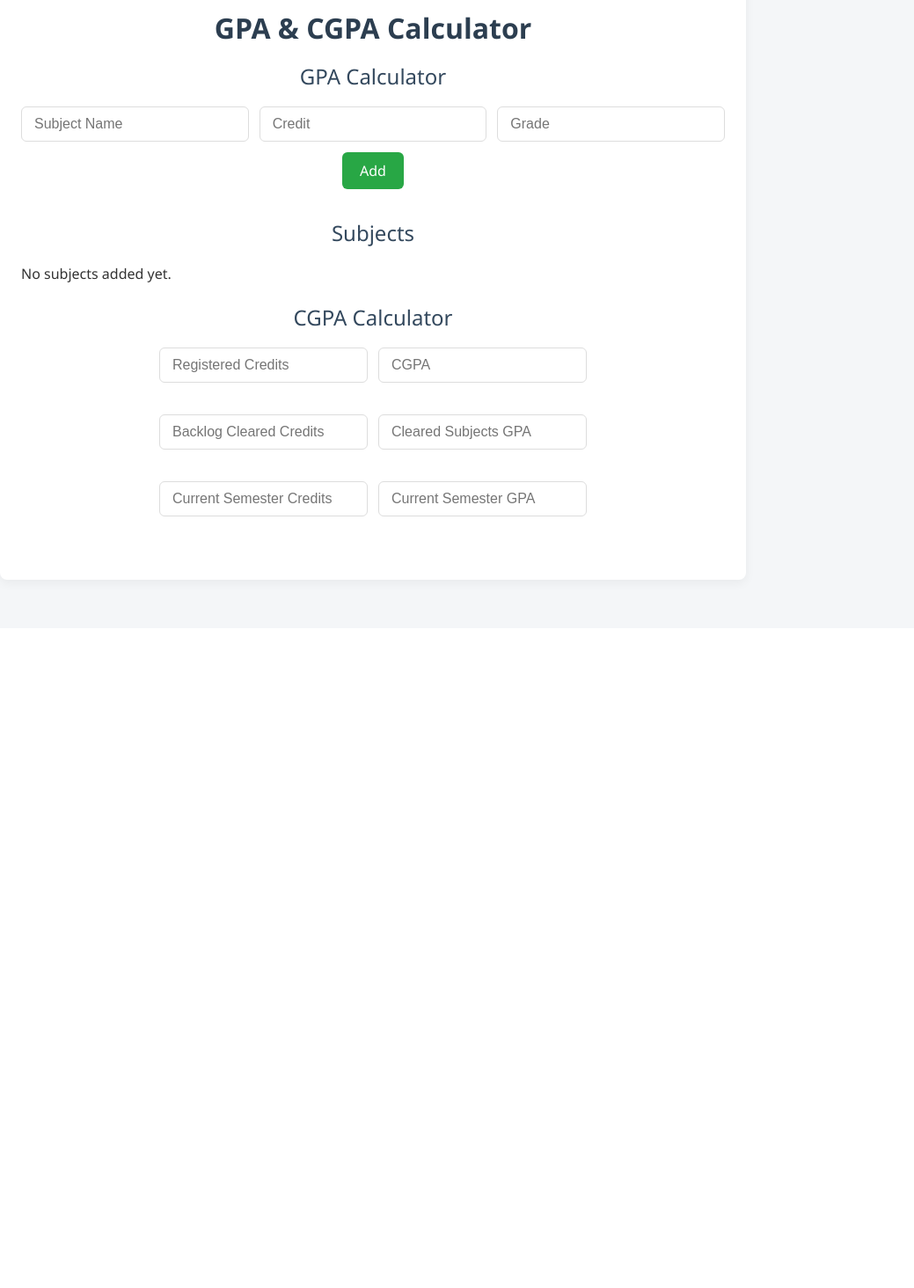
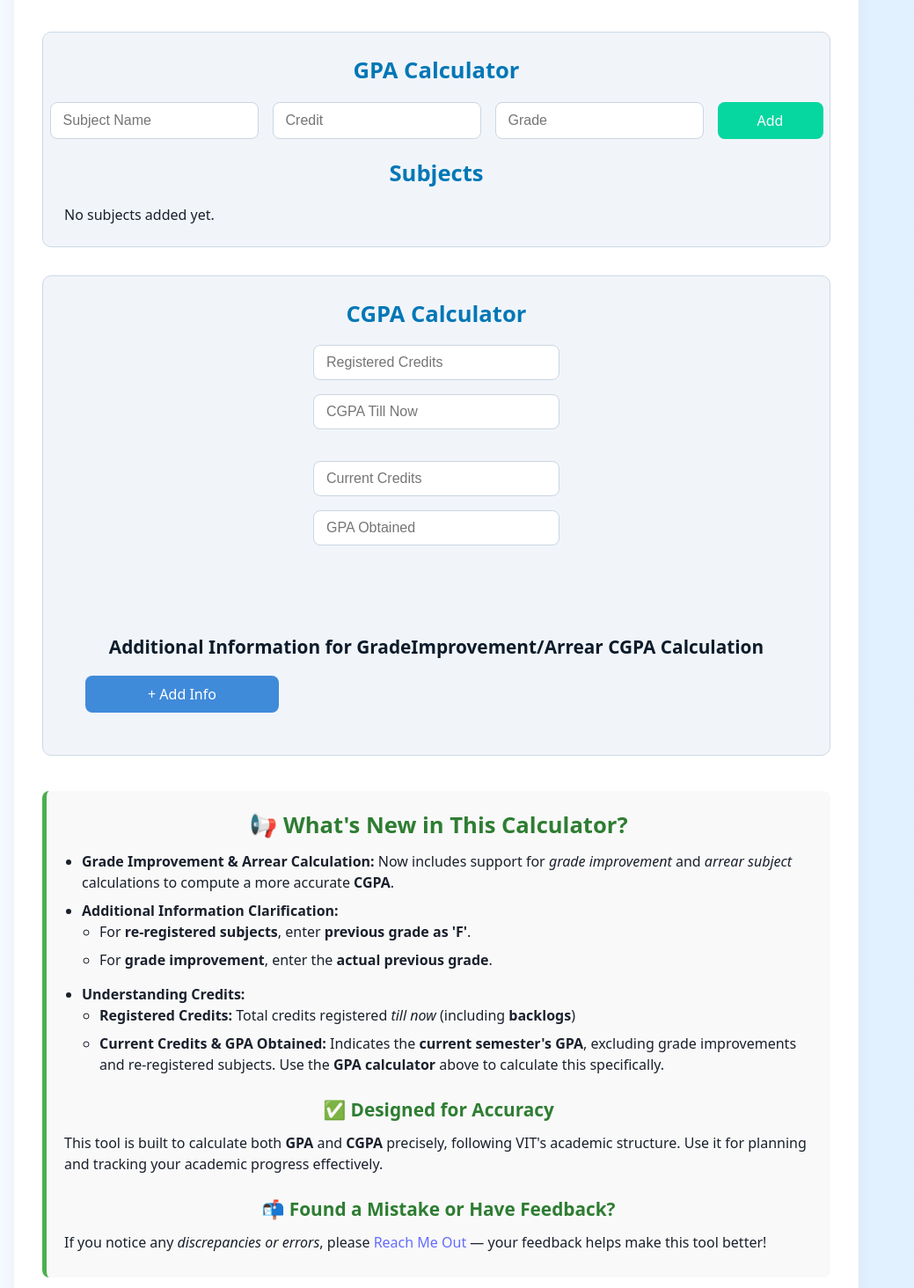
Before and after one commit to chakradharmukkamalla/CGPA, a React (Vite) app: page / in a window 1280 px wide. Shown: the part 86-1550 px from the top of the page at 88% size, without its empty margins (0-1039 px from the left). Before the commit the page ends 800 px from the top, so only its background shows below. Built offline with nearby package versions, Linux system fonts and the light colour scheme; the HTML template or start-up script is replaced by a standard one.

Commit message:
new version

```diff
--- a/src/App.jsx
+++ b/src/App.jsx
@@ -1,15 +1,7 @@
 import React, { useState, useEffect } from 'react';
 import './styles.css';
 
-const gradePoints = {
-  S: 10,
-  A: 9,
-  B: 8,
-  C: 7,
-  D: 6,
-  E: 5,
-  F: 0,
-};
+const gradePoints = { S: 10, A: 9, B: 8, C: 7, D: 6, E: 5, F: 0 };
 
 function App() {
   const [subjects, setSubjects] = useState([]);
@@ -19,71 +11,47 @@ function App() {
   const [gpa, setGpa] = useState(null);
   const [editingIndex, setEditingIndex] = useState(null);
   const [editingGrade, setEditingGrade] = useState('');
-
-  // Added state to track if alert was shown during editing
   const [invalidEditAlertShown, setInvalidEditAlertShown] = useState(false);
 
-  // Projected CGPA Inputs (optional)
   const [regCredits, setRegCredits] = useState('');
   const [prevCgpa, setPrevCgpa] = useState('');
-  const [clearedCredits, setClearedCredits] = useState('');
-  const [clearedGpa, setClearedGpa] = useState('');
   const [currentCredits, setCurrentCredits] = useState('');
   const [currentGpa, setCurrentGpa] = useState('');
   const [projectedCgpa, setProjectedCgpa] = useState(null);
 
-  const isValidGrade = (g) => g && gradePoints.hasOwnProperty(g.toUpperCase());
+  const [additionalInfos, setAdditionalInfos] = useState([]);
+
+  const isValidGrade = g => g && gradePoints.hasOwnProperty(g.toUpperCase());
 
   const addSubject = () => {
     if (!subjectName.trim() || !credit || !isValidGrade(grade)) {
-      alert('Please enter valid subject name, credit, and grade (S, A, B, C, D, E, F)');
+      alert('Valid subject, credit, and grade are required.');
       return;
     }
-
-    const newSubject = {
-      subjectName: subjectName.trim(),
-      credit: parseFloat(credit),
-      grade: grade.toUpperCase(),
-    };
-
-    setSubjects([...subjects, newSubject]);
+    setSubjects([...subjects, { subjectName: subjectName.trim(), credit: parseFloat(credit), grade: grade.toUpperCase() }]);
     setSubjectName('');
     setCredit('');
     setGrade('');
   };
 
-  const deleteSubject = (index) => {
-    setSubjects(subjects.filter((_, i) => i !== index));
-  };
+  const deleteSubject = idx => setSubjects(subjects.filter((_, i) => i !== idx));
 
   useEffect(() => {
-    let totalCredits = 0;
-    let weightedSum = 0;
-
-    subjects.forEach((sub) => {
-      const gp = gradePoints[sub.grade];
-      weightedSum += gp * sub.credit;
-      totalCredits += sub.credit;
+    let total = 0, sum = 0;
+    subjects.forEach(s => {
+      sum += gradePoints[s.grade] * s.credit;
+      total += s.credit;
     });
-
-    const newGpa = totalCredits ? weightedSum / totalCredits : null;
-    setGpa(newGpa ? newGpa.toFixed(2) : null);
+    const newGpa = total ? (sum / total).toFixed(2) : null;
+    setGpa(newGpa);
   }, [subjects]);
 
-  // Round down to nearest 0.5 multiple
-  const roundDownToHalf = (value) => Math.floor(value * 2) / 2;
+  const roundDownToHalf = v => Math.floor(v * 2) / 2;
+  const roundUpTwoDecimals = n => Math.ceil(n * 100) / 100;
 
-  // Round up to 2 decimals (ceil)
-  const roundUpTwoDecimals = (num) => {
-    return Math.ceil(num * 100) / 100;
-  };
-
-  // Automatic projected CGPA calculation based on inputs
   useEffect(() => {
     const r = parseFloat(regCredits) || 0;
-    const rawCgpa = parseFloat(prevCgpa) || 0;
-    const pc = parseFloat(clearedCredits) || 0;
-    const pg = parseFloat(clearedGpa) || 0;
+    const prev = parseFloat(prevCgpa) || 0;
     const cc = parseFloat(currentCredits) || 0;
     const cg = parseFloat(currentGpa) || 0;
 
@@ -92,47 +60,38 @@ function App() {
       return;
     }
 
-    // Registered CGPA * registered credits, rounded down to nearest 0.5
-    const weightedRegistered = roundDownToHalf(r * rawCgpa);
+    const weightedReg = roundDownToHalf(r * prev);
+    const weightedCur = cc * cg;
+    const additionalBonus = additionalInfos.reduce((acc, i) => {
+      const prevGP = gradePoints[i.prevGrade.toUpperCase()] ?? 0;
+      const newGP = gradePoints[i.newGrade.toUpperCase()] ?? 0;
+      const diff = Math.max(newGP - prevGP, 0);
+      return acc + diff * parseFloat(i.credit || 0);
+    }, 0);
 
-    // Pending cleared credits * pending GPA, included only in numerator
-    const weightedCleared = pc * pg;
+    const numerator = weightedReg + weightedCur + additionalBonus;
+    const denominator = r + cc;
+    const cgpa = roundUpTwoDecimals(numerator / denominator).toFixed(2);
+    setProjectedCgpa(cgpa);
+  }, [regCredits, prevCgpa, currentCredits, currentGpa, additionalInfos]);
 
-    // Current semester credits * current GPA
-    const weightedCurrent = cc * cg;
-
-    // Final weighted sum numerator
-    const numerator = weightedRegistered + weightedCleared + weightedCurrent;
-
-    // Denominator excludes pending cleared credits
-    const denominator = r + cc;
-
-    const finalCgpaRaw = numerator / denominator;
-
-    // Final projected CGPA rounded UP to 2 decimals
-    const finalCgpaRoundedUp = roundUpTwoDecimals(finalCgpaRaw);
-
-    setProjectedCgpa(finalCgpaRoundedUp.toFixed(2));
-  }, [regCredits, prevCgpa, clearedCredits, clearedGpa, currentCredits, currentGpa]);
-
-  const startEditing = (index) => {
-    setEditingIndex(index);
-    setEditingGrade(subjects[index].grade);
-    setInvalidEditAlertShown(false); // reset alert shown flag when editing starts
+  const startEditing = idx => {
+    setEditingIndex(idx);
+    setEditingGrade(subjects[idx].grade);
+    setInvalidEditAlertShown(false);
   };
 
   const saveEditing = () => {
     if (!isValidGrade(editingGrade)) {
       if (!invalidEditAlertShown) {
-        alert('Invalid grade. Use S, A, B, C, D, E, F.');
+        alert('Invalid grade. Enter a grade between S–F.');
         setInvalidEditAlertShown(true);
       }
       return;
     }
-
-    const updated = [...subjects];
-    updated[editingIndex].grade = editingGrade.toUpperCase();
-    setSubjects(updated);
+    const u = [...subjects];
+    u[editingIndex].grade = editingGrade.toUpperCase();
+    setSubjects(u);
     setEditingIndex(null);
     setEditingGrade('');
     setInvalidEditAlertShown(false);
@@ -144,143 +103,124 @@ function App() {
     setInvalidEditAlertShown(false);
   };
 
-  const onEditKeyDown = (e) => {
+  const onEditKeyDown = e => {
     if (e.key === 'Enter') saveEditing();
     else if (e.key === 'Escape') cancelEditing();
   };
 
+  const addAdditional = () => {
+    setAdditionalInfos([
+      ...additionalInfos,
+      { credit: '', prevGrade: '', newGrade: '' }
+    ]);
+  };
+
+  const updateAdditional = (i, field, value) => {
+    const arr = [...additionalInfos];
+    arr[i][field] = value;
+    setAdditionalInfos(arr);
+  };
+
+  const deleteAdditional = i => {
+    setAdditionalInfos(additionalInfos.filter((_, idx) => idx !== i));
+  };
+
   return (
     <div className="container">
-      <h1> GPA & CGPA Calculator</h1>
+      <h1>VIT GPA & CGPA Calculator</h1>
 
-      {/* GPA Calculator */}
       <div className="calculator-section">
         <h2>GPA Calculator</h2>
         <div className="form">
-          <input
-            type="text"
-            placeholder="Subject Name"
-            value={subjectName}
-            onChange={(e) => setSubjectName(e.target.value)}
-          />
-          <input
-            type="number"
-            placeholder="Credit"
-            value={credit}
-            onChange={(e) => setCredit(e.target.value)}
-            step="0.5"
-          />
-          <input
-            type="text"
-            placeholder="Grade"
-            value={grade}
-            onChange={(e) => setGrade(e.target.value)}
-            maxLength={1}
-          />
+          <input placeholder="Subject Name" value={subjectName} onChange={e => setSubjectName(e.target.value)} />
+          <input type="number" step="0.5" placeholder="Credit" value={credit} onChange={e => setCredit(e.target.value)} />
+          <input placeholder="Grade" maxLength={1} value={grade} onChange={e => setGrade(e.target.value)} />
           <button onClick={addSubject} className="add-btn">Add</button>
         </div>
-
         <div className="subject-list">
           <h2>Subjects</h2>
-          {subjects.length === 0 ? (
-            <p className="no-subjects">No subjects added yet.</p>
-          ) : (
-            <ul>
-              {subjects.map((sub, idx) => (
-                <li key={idx} className="subject-item">
-                  <span className="subject-name">{sub.subjectName}</span>
-                  <span className="subject-credit">{sub.credit} credits</span>
-                  <span>
-                    Grade:{' '}
-                    {editingIndex === idx ? (
-                      <input
-                        type="text"
-                        value={editingGrade}
-                        onChange={(e) => setEditingGrade(e.target.value)}
-                        maxLength={1}
-                        onBlur={saveEditing}
-                        onKeyDown={onEditKeyDown}
-                        autoFocus
-                        className="edit-grade-input"
-                      />
-                    ) : (
-                      <span className="grade-text">{sub.grade}</span>
-                    )}
-                  </span>
-                  {editingIndex !== idx && (
-                    <>
-                      <button className="edit-btn" onClick={() => startEditing(idx)}>Edit</button>
-                      <button className="delete-btn" onClick={() => deleteSubject(idx)}>Delete</button>
-                    </>
-                  )}
-                </li>
-              ))}
-            </ul>
-          )}
+          {subjects.length === 0 ? <p>No subjects added yet.</p> :
+            <ul>{subjects.map((s, idx) =>
+              <li key={idx} className="subject-item">
+                <span className="subject-name">{s.subjectName}</span>
+                <span className="subject-credit">{s.credit} credits</span>
+                <span>Grade Obtained/expected: {
+                  editingIndex === idx ?
+                    <input className="edit-grade-input" value={editingGrade} onChange={e => setEditingGrade(e.target.value)} maxLength={1} onBlur={saveEditing} onKeyDown={onEditKeyDown} autoFocus /> :
+                    <span className="grade-text">{s.grade}</span>
+                }</span>
+                {editingIndex !== idx && <>
+                  <button className="edit-btn" onClick={() => startEditing(idx)}>Edit</button>
+                  <button className="delete-btn" onClick={() => deleteSubject(idx)}>Delete</button>
+                </>}
+              </li>
+            )}</ul>
+          }
         </div>
-
         {gpa && <h3 className="gpa-result">Your GPA: {gpa}</h3>}
       </div>
 
-      {/* Projected CGPA Calculator */}
       <div className="calculator-section">
         <h2>CGPA Calculator</h2>
         <div className="form">
           <div className="input-group">
-            <input
-              type="number"
-              placeholder="Registered Credits"
-              value={regCredits}
-              onChange={(e) => setRegCredits(e.target.value)}
-              step="0.5"
-            />
-            <input
-              type="number"
-              placeholder="CGPA"
-              value={prevCgpa}
-              onChange={(e) => setPrevCgpa(e.target.value)}
-              step="0.01"
-            />
+            <input type="number" step="0.5" placeholder="Registered Credits" value={regCredits} onChange={e => setRegCredits(e.target.value)} />
+            <input type="number" step="0.01" placeholder="CGPA Till Now" value={prevCgpa} onChange={e => setPrevCgpa(e.target.value)} />
           </div>
-
           <div className="input-group">
-            <input
-              type="number"
-              placeholder="Backlog Cleared Credits"
-              value={clearedCredits}
-              onChange={(e) => setClearedCredits(e.target.value)}
-              step="0.5"
-            />
-            <input
-              type="number"
-              placeholder="Cleared Subjects GPA"
-              value={clearedGpa}
-              onChange={(e) => setClearedGpa(e.target.value)}
-              step="0.01"
-            />
-          </div>
-
-          <div className="input-group">
-            <input
-              type="number"
-              placeholder="Current Semester Credits"
-              value={currentCredits}
-              onChange={(e) => setCurrentCredits(e.target.value)}
-              step="0.5"
-            />
-            <input
-              type="number"
-              placeholder="Current Semester GPA"
-              value={currentGpa}
-              onChange={(e) => setCurrentGpa(e.target.value)}
-              step="0.01"
-            />
+            <input type="number" step="0.5" placeholder="Current Credits" value={currentCredits} onChange={e => setCurrentCredits(e.target.value)} />
+            <input type="number" step="0.01" placeholder="GPA Obtained" value={currentGpa} onChange={e => setCurrentGpa(e.target.value)} />
           </div>
         </div>
 
-        {projectedCgpa !== null && (
-          <h3 className="gpa-result">CGPA: {projectedCgpa}</h3>
-        )}
+        <div className="additional-section">
+          <h3>Additional Information for GradeImprovement/Arrear CGPA Calculation</h3>
+          {additionalInfos.map((info, i) =>
+            <div key={i} className="additional-entry">
+              <input type="number" step="0.5" placeholder="Credits" value={info.credit} onChange={e => updateAdditional(i, 'credit', e.target.value)} />
+              <input placeholder="Prev Grade" maxLength={1} value={info.prevGrade} onChange={e => updateAdditional(i, 'prevGrade', e.target.value)} />
+              <input placeholder="New Grade" maxLength={1} value={info.newGrade} onChange={e => updateAdditional(i, 'newGrade', e.target.value)} />
+              <button className="delete-btn" onClick={() => deleteAdditional(i)}>Delete</button>
+            </div>
+          )}
+          <button onClick={addAdditional} className="add-btn">+ Add Info</button>
+        </div>
+
+        {projectedCgpa !== null && <h3 className="gpa-result">Projected CGPA: {projectedCgpa}</h3>}
+      </div>
+
+       <div className="note-section">
+        <h2>📢 What's New in This Calculator?</h2>
+        <ul>
+          <li>
+            <strong>Grade Improvement & Arrear Calculation:</strong> Now includes support for <em>grade improvement</em> and <em>arrear subject</em> calculations to compute a more accurate <strong>CGPA</strong>.
+          </li>
+          <li>
+            <strong>Additional Information Clarification:</strong>
+            <ul>
+              <li>For <strong>re-registered subjects</strong>, enter <strong>previous grade as 'F'</strong>.</li>
+              <li>For <strong>grade improvement</strong>, enter the <strong>actual previous grade</strong>.</li>
+            </ul>
+          </li>
+          <li>
+            <strong>Understanding Credits:</strong>
+            <ul>
+              <li><strong>Registered Credits:</strong> Total credits registered <em>till now</em> (including <strong>backlogs</strong>)</li>
+              <li><strong>Current Credits & GPA Obtained:</strong> Indicates the <strong>current semester's GPA</strong>, excluding grade improvements and re-registered subjects. Use the <strong>GPA calculator</strong> above to calculate this specifically.</li>
+            </ul>
+          </li>
+        </ul>
+
+        <h3>✅ Designed for Accuracy</h3>
+        <p>
+          This tool is built to calculate both <strong>GPA</strong> and <strong> CGPA</strong> precisely, following VIT's academic structure. Use it for planning and tracking your academic progress effectively.
+        </p>
+
+        <h3>📬 Found a Mistake or Have Feedback?</h3>
+        <p>
+          If you notice any <em>discrepancies or errors</em>, please{' '}
+          <a href="mailto:yettodecided@gmail.com">Reach Me Out</a> — your feedback helps make this tool better!
+        </p>
       </div>
     </div>
   );
--- a/src/styles.css
+++ b/src/styles.css
@@ -1,120 +1,141 @@
-/* Base styles */
-body {
-  font-family: 'Segoe UI', Tahoma, Geneva, Verdana, sans-serif;
-  background: #f4f6f8;
-  color: #333;
-  line-height: 1.5;
+/* === Global Reset === */
+* {
   margin: 0;
   padding: 0;
+  box-sizing: border-box;
 }
 
-.container {
-  max-width: 800px;
-  margin: 40px auto;
-  padding: 24px;
-  background: #fff;
-  border-radius: 8px;
-  box-shadow: 0 4px 12px rgba(0, 0, 0, 0.05);
+/* === Body Styling === */
+body {
+  font-family: 'system-ui', 'Segoe UI', Roboto, sans-serif;
+  background: linear-gradient(to right, #f4faff, #ddeeff);
+  color: #1a202c;
+  min-height: 100vh;
+  padding: 1rem;
 }
 
-/* Headings */
+/* === Container === */
+.container {
+  max-width: 960px;
+  margin: 0 auto;
+  background-color: #ffffff;
+  border-radius: 12px;
+  box-shadow: 0 4px 20px rgba(0, 0, 0, 0.05);
+  padding: 2rem;
+}
+
+/* === Headings === */
 h1 {
-  font-size: 2rem;
+  text-align: center;
+  font-size: 2.4rem;
+  font-weight: 700;
+  color: #0d1b2a;
+  margin-bottom: 2rem;
+}
+
+h2 {
+  font-size: 1.6rem;
   font-weight: 600;
-  color: #2c3e50;
   text-align: center;
+  color: #0077b6;
   margin-bottom: 1rem;
 }
 
-h2 {
-  font-size: 1.5rem;
-  font-weight: 500;
-  color: #34495e;
+h3 {
   text-align: center;
-  margin-bottom: 1rem;
+  font-size: 1.3rem;
+  font-weight: 600;
+  color: #2c3e50;
+  margin-top: 1.5rem;
 }
 
-.gpa-result {
-  text-align: center;
-  margin: 2rem 0 1rem;
-  font-size: 1.35rem;
-  font-weight: 500;
-  color: #17a2b8;
+/* === Section Wrapper === */
+.calculator-section {
+  background-color: #f1f5fa;
+  padding: 1.5rem;
+  margin-bottom: 2rem;
+  border: 1px solid #cdd9e5;
+  border-radius: 10px;
 }
 
-/* Forms */
+/* === Form Layout === */
 .form,
 .input-group {
   display: flex;
   flex-wrap: wrap;
   justify-content: center;
-  gap: 12px;
-  margin-bottom: 1.5rem;
+  gap: 1rem;
+  margin-bottom: 1.25rem;
 }
 
+/* === Input Fields === */
 input {
-  flex: 1 1 200px;
   padding: 10px 14px;
   font-size: 1rem;
-  border: 1px solid #ddd;
-  border-radius: 6px;
-  transition: border-color 0.2s ease;
+  border: 1px solid #cbd5e1;
+  border-radius: 8px;
+  background-color: #ffffff;
+  transition: border 0.2s ease;
+  width: 100%;
+  max-width: 280px;
 }
 
 input:focus {
+  border-color: #3a86ff;
   outline: none;
-  border-color: #17a2b8;
+  box-shadow: 0 0 0 2px rgba(58, 134, 255, 0.2);
 }
 
-/* Buttons */
+/* === Buttons === */
 button {
-  padding: 10px 20px;
+  padding: 10px 16px;
   font-size: 1rem;
+  font-weight: 500;
   border: none;
-  border-radius: 6px;
+  border-radius: 8px;
   cursor: pointer;
-  transition: background-color 0.3s ease;
+  transition: background 0.2s ease;
+  width: 100%;
+  max-width: 220px;
 }
 
 .add-btn {
-  background-color: #28a745;
+  background-color: #06d6a0;
   color: #fff;
 }
 
 .add-btn:hover {
-  background-color: #218838;
-}
-
-.edit-btn,
-.delete-btn {
-  flex: 0 0 auto;
-  padding: 8px 16px;
-  font-size: 0.9rem;
-  color: #fff;
-  border-radius: 6px;
+  background-color: #05b187;
 }
 
 .edit-btn {
-  background-color: #007bff;
+  background-color: #3a86ff;
+  color: white;
 }
 
 .edit-btn:hover {
-  background-color: #0056b3;
+  background-color: #265df2;
 }
 
 .delete-btn {
-  background-color: #dc3545;
+  background-color: #ff595e;
+  color: white;
 }
 
 .delete-btn:hover {
-  background-color: #c82333;
+  background-color: #e63946;
 }
 
-/* Subject List */
-.subject-list {
-  margin-top: 2rem;
+/* === GPA Display === */
+.gpa-result {
+  font-size: 1.5rem;
+  font-weight: 600;
+  text-align: center;
+  color: #3a86ff;
+  margin-top: 1rem;
 }
 
+/* === Subject List === */
 .subject-list ul {
   list-style: none;
   padding: 0;
@@ -124,106 +145,177 @@ button {
 .subject-item {
   display: flex;
   flex-wrap: wrap;
+  gap: 1rem;
   justify-content: space-between;
   align-items: center;
-  gap: 12px;
-  padding: 14px 16px;
-  background: #f1f4f6;
-  border-radius: 6px;
-  margin-bottom: 12px;
+  background-color: #f9fbfd;
+  padding: 1rem;
+  margin-bottom: 0.75rem;
+  border: 1px solid #e2e8f0;
+  border-radius: 8px;
 }
 
 .subject-name,
 .subject-credit,
 .grade-text {
   font-weight: 500;
+  font-size: 1rem;
+  color: #1a202c;
 }
 
 .edit-grade-input {
-  width: 48px;
-  padding: 6px;
+  width: 60px;
+  padding: 8px;
   font-size: 1rem;
   text-align: center;
-  border: 1px solid #ddd;
-  border-radius: 4px;
+  border: 1px solid #cbd5e0;
+  border-radius: 6px;
+}
+/* === Additional Info Section === */
+.additional-section {
+  background-color: #f1f5fa; /* same tone as calculator-section */
+  padding: 1.5rem;
+  border: none; /* removed border */
+  border-radius: 10px;
+  margin-top: 2rem;
 }
 
-/* Utility Classes */
-.text-center {
-  text-align: center;
+.additional-section h3 {
+  color: #0d1b2a; /* unify with h1 for stronger hierarchy */
+  margin-bottom: 1rem;
+}
+.additional-section button {
+  background-color: #408ada; /* match Projected CGPA heading color */
+  color: #ffffff;
+  border: none;
+  border-radius: 8px;
+  padding: 10px 16px;
+  font-size: 1rem;
+  font-weight: 500;
+  cursor: pointer;
+  transition: background 0.2s ease;
 }
 
-.mt-1 {
-  margin-top: 1rem;
+.additional-section button:hover {
+  background-color: #273a59; /* slightly darker for hover */
 }
 
-.mb-1 {
+
+.additional-entry {
+  display: flex;
+  flex-wrap: wrap;
+  gap: 1rem;
+  justify-content: center;
+  align-items: center;
   margin-bottom: 1rem;
 }
 
-.w-full {
-  width: 100%;
+.additional-entry input {
+  max-width: 160px;
+  border: 1px solid #cbd5e0;
+  border-radius: 6px;
+  padding: 8px 10px;
+  font-size: 1rem;
+  background-color: #ffffff;
+  transition: border 0.2s ease;
 }
 
-.max-w-300 {
-  max-width: 300px;
+.additional-entry input:focus {
+  border-color: #3a86ff;
+  outline: none;
+  box-shadow: 0 0 0 2px rgba(58, 134, 255, 0.2);
 }
 
-@media (max-width: 600px) {
-  .container {
-    margin: 20px;
-    padding: 16px;
+/* === Responsive Design === */
+@media (max-width: 768px) {
+  .form,
+  .input-group,
+  .additional-entry {
+    flex-direction: column;
+    align-items: center;
   }
 
-  h1 {
-    font-size: 1.5rem;
+  input,
+  button {
+    width: 90%;
+    max-width: 300px;
   }
 
-  h2 {
-    font-size: 1.2rem;
-  }
-
-  .gpa-result {
-    font-size: 1.1rem;
-  }
-
-  .form,
-  .input-group {
-    flex-direction: column;
-    align-items: center; /* Center form items */
-    gap: 8px;
-  }
-
-  input {
-    width: 90%;
-    max-width: 300px;
-    font-size: 0.95rem;
-    padding: 8px 12px;
-    flex: none; /* Prevent flex stretching */
-  }
-
-  button {
-    width: 90%;
-    max-width: 200px;
-    font-size: 0.95rem;
-    padding: 9px 12px;
+  .edit-grade-input {
+    width: 100%;
   }
 
   .subject-item {
     flex-direction: column;
     align-items: flex-start;
-    padding: 10px 12px;
-    gap: 8px;
+  }
+}
+
+@media (max-width: 480px) {
+  h1 {
+    font-size: 1.75rem;
   }
 
-  .edit-btn,
-  .delete-btn {
-    width: 100%;
-    font-size: 0.85rem;
-    padding: 8px 12px;
+  h2 {
+    font-size: 1.25rem;
   }
 
-  .edit-grade-input {
-    width: 60px;
+  .gpa-result {
+    font-size: 1.2rem;
+  }
+
+  .subject-name,
+  .subject-credit,
+  .grade-text {
+    font-size: 0.95rem;
   }
 }
+
+@media (min-width: 1024px) {
+  .calculator-section:first-of-type .form {
+    flex-wrap: nowrap;
+    justify-content: center;
+    gap: 1rem;
+  }
+
+  .calculator-section:first-of-type .form input,
+  .calculator-section:first-of-type .form button {
+    max-width: none;
+    width: auto;
+    flex: 1 1 auto;
+  }
+
+  .calculator-section:first-of-type .form button {
+    flex: 0 0 auto;
+    width: auto;
+    min-width: 120px;
+
+  }
+  .note-section {
+  background-color: #f9f9f9;
+  border-left: 5px solid #4caf50;
+  padding: 20px;
+  margin-top: 40px;
+  border-radius: 8px;
+}
+
+.note-section h2,
+.note-section h3 {
+  color: #2e7d32;
+  margin-bottom: 10px;
+}
+
+.note-section ul {
+  padding-left: 20px;
+  margin-bottom: 15px;
+}
+
+.note-section li {
+  margin-bottom: 8px;
+}
+
+.note-section p {
+  margin: 8px 0;
+}
+
+}
```
Also changed, not shown: 1 other file (tests, documents, lock files or other folders).
